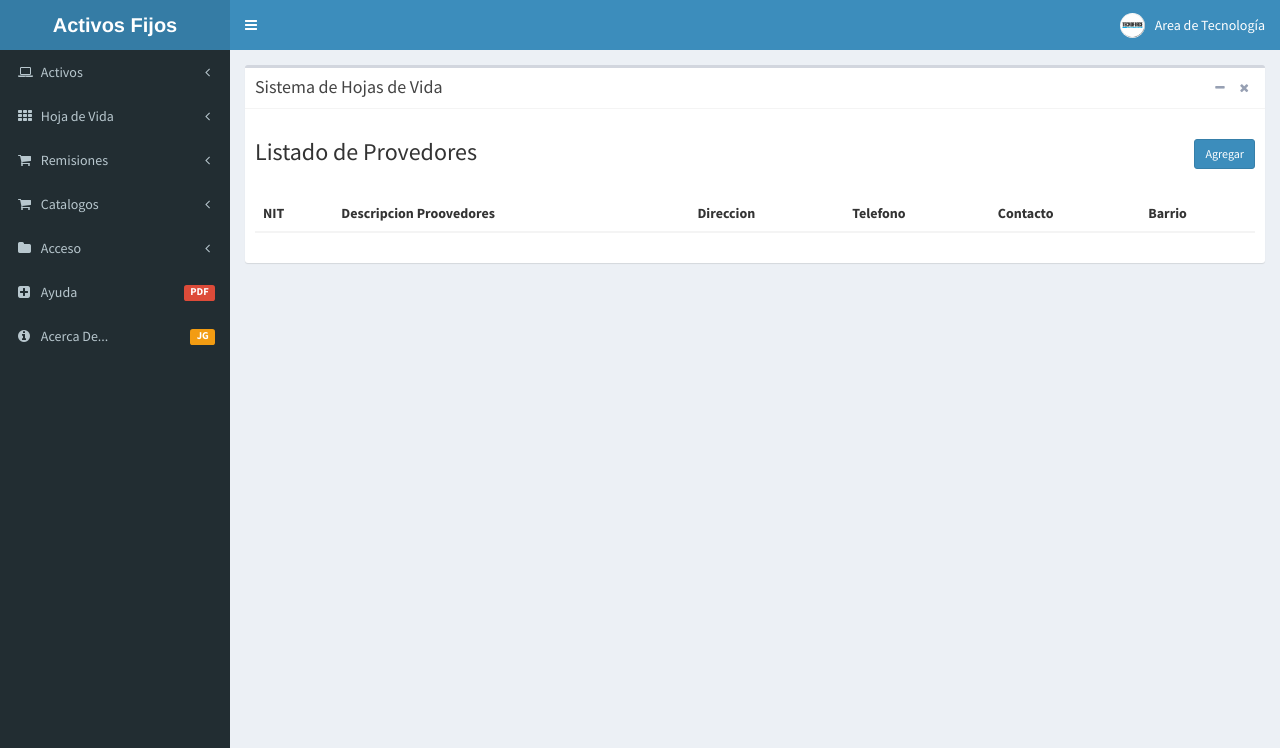
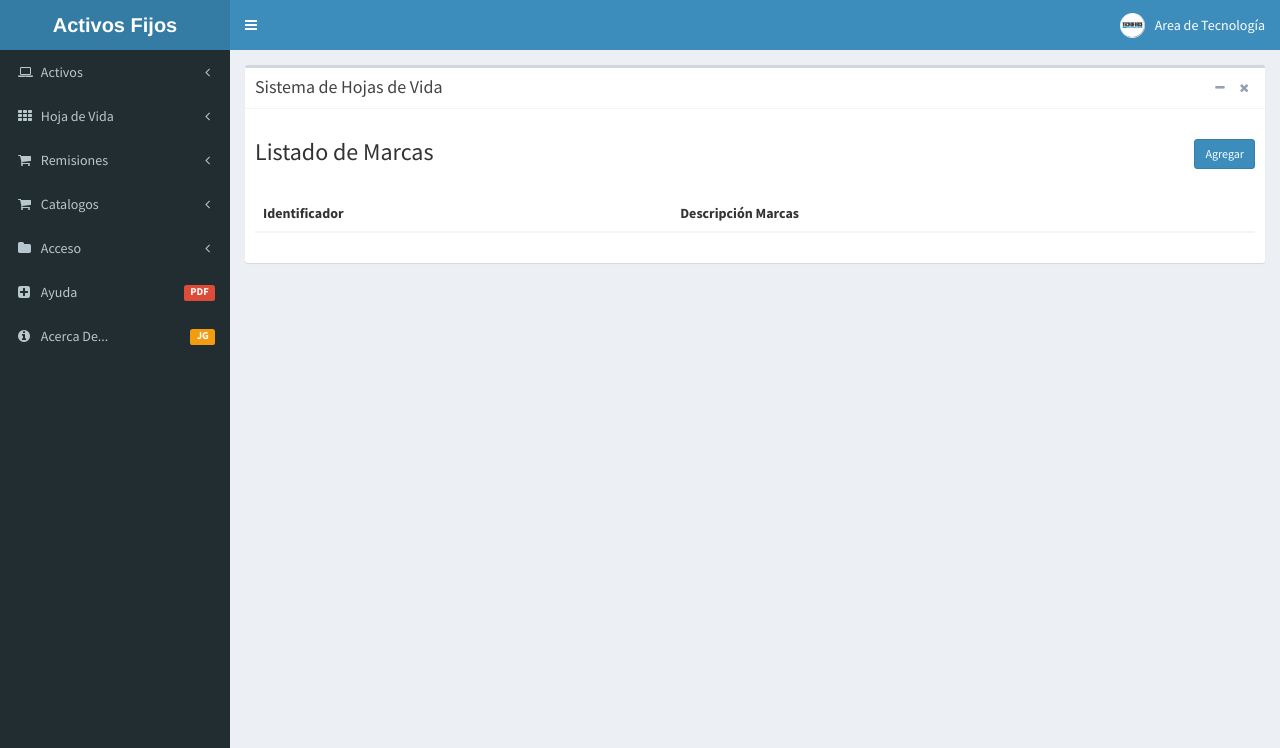
Before and after one commit to Carlosbarrera585c/HJMpava, a PHP site: page /marca.php in a window 1280 px wide. Shown: the top 748 px of the page. Run offline with PHP 8.4, Linux system fonts and the light colour scheme; data that the repository does not hold is empty.

Commit message:
Mejora en CRUD de Marca

```diff
--- a/ajax/marca_ajax.php
+++ b/ajax/marca_ajax.php
@@ -5,7 +5,7 @@ header('Content-Type: application/json');
 
 function listar() {
     $conexion = conectar();
-    $sql = 'SELECT nit,nombre,direccion,telefono,contacto,barrio,ciudad FROM proveedor';
+    $sql = 'SELECT id,desc_marca FROM marcas';
     $result = mysqli_query($conexion, $sql);
     $data = [];
     if ($result) {
@@ -13,6 +13,7 @@ function listar() {
             $data[] = $row;
         }
         echo json_encode(array('ok' => true, 'data' => $data));
+
     } else {
         echo json_encode(array('ok' => false, 'error' => mysqli_error($conexion)));
     }
@@ -20,50 +21,39 @@ function listar() {
 
 function registrar() {
     $conexion = conectar();
-    $nit = $_POST['nit'];
-    $nombre = $_POST['nombre'];
-    $direccion = $_POST['direccion'];
-    $telefono = $_POST['telefono'];
-    $contacto = $_POST['contacto'];
-    $barrio = $_POST['barrio'];
-    $ciudad = $_POST['ciudad'];
-    $sql = "INSERT INTO proveedor (nit,nombre,direccion,telefono,contacto,barrio,ciudad) VALUES ('$nit','$nombre','$direccion','$telefono','$contacto','$barrio', '$ciudad')";
+    $id = $_POST['id'];
+    $descripcion = $_POST['descripcion'];
+    $sql = "INSERT INTO marcas (desc_marca) VALUES ('$descripcion')";
     $result = mysqli_query($conexion, $sql);
     if ($result) {
-        echo json_encode(array('ok' => true, 'mensaje' => 'Proveedor Registrado'));
+        echo json_encode(array('ok' => true, 'mensaje' => 'Marca Registrada'));
     } else {
-        echo json_encode(array('ok' => false, 'mensaje' => 'No se registro el proveedor'));
+        echo json_encode(array('ok' => false, 'mensaje' => 'No se pudo registrar la Marca'));
     }
 }
 
 function editar() {
     $conexion = conectar();
-    $nit = $_POST['nit'];
-    $nombre = $_POST['nombre'];
-    $direccion = $_POST['direccion'];
-    $telefono = $_POST['telefono'];
-    $contacto = $_POST['contacto'];
-    $barrio = $_POST['barrio'];
-    $ciudad = $_POST['ciudad'];
-    $sql = "UPDATE proveedor SET nit = '$nit', nombre = '$nombre', direccion = '$direccion', telefono = '$telefono', contacto = '$contacto', barrio = '$barrio', ciudad = '$ciudad' WHERE nit = '$nit'";
-    print_r($sql);
+    $id = $_POST['id'];
+    $descripcion = $_POST['descripcion'];
+    $sql = "UPDATE marcas SET desc_marca = '$descripcion' WHERE id = '$id'";
     $result = mysqli_query($conexion, $sql);
     if ($result) {
-        echo json_encode(array('ok' => true, 'mensaje' => 'Proveedor Actualizado'));
+        echo json_encode(array('ok' => true, 'mensaje' => 'Marca Actualizada'));
     } else {
-        echo json_encode(array('ok' => false, 'mensaje' => 'No se registro el proveedor'));
+        echo json_encode(array('ok' => false, 'mensaje' => 'La marca no se pudo actualizar'));
     }
 }
 
 function eliminar() {
     $conexion = conectar();
-    $nit = $_POST['nit'];
-    $sql = "DELETE FROM proveedor WHERE nit = '$nit'";
+    $id = $_POST['id'];
+    $sql = "DELETE FROM marcas WHERE id = '$id'";
     $result = mysqli_query($conexion, $sql);
     if ($result) {
-        echo json_encode(array('ok' => true, 'mensaje' => 'Proveedor Eliminado'));
+        echo json_encode(array('ok' => true, 'mensaje' => 'Marca Eliminada'));
     } else {
-        echo json_encode(array('ok' => false, 'mensaje' => 'No se registro el proveedor'));
+        echo json_encode(array('ok' => false, 'mensaje' => 'No se Elimino la marca'));
     }
 }
 
--- a/js/marca.js
+++ b/js/marca.js
@@ -23,7 +23,7 @@ $(document).ready(function () {
                 listar();
             },
             error: function () {
-                console.log("No se ha podido obtener la información");
+                console.log("No se ha podido obtener la información2111");
             }
         });
     });
@@ -68,7 +68,7 @@ function listar() {
                     html += '<td>' + item.desc_marca + '</td>';
                     html += '<td><button onclick="editar=true" class="btn btn-sm btn-warning" data-toggle="modal" data-target="#modal-marcas"\n\
                     data-id="'+item.id+'" \n\
-                    data-descripcion="' + item.descripcion + '">Editar</button> ';
+                    data-descripcion="' + item.desc_marca + '">Editar</button> ';
                     html += '<button class="btn btn-sm btn-danger" onclick=eliminar('+item.id+') >Eliminar</button></td>';
                     html += '</tr>';
                 });
@@ -94,7 +94,7 @@ function eliminar(id){
                 listar();
             },
             error: function () {
-                console.log("No se ha podido obtener la información");
+                console.log("No se ha podido obtener la información1");
             }
         });
     }
--- a/marca.php
+++ b/marca.php
@@ -36,20 +36,16 @@
                                     <div class="row">
                                         <div class="col-md-12">
                                             <!--Contenido-->
-                                            <h3>Listado de Provedores <button class="btn btn-sm btn-primary btn pull-right" data-toggle="modal" data-target="#modal-proveedor">
+                                            <h3>Listado de Marcas <button class="btn btn-sm btn-primary btn pull-right" data-toggle="modal" data-target="#modal-marcas">
                                                     Agregar</button></h3>
                                             <br/>
                                             <div class="table-responsive">
                                                 <table class="table">
                                                     <thead>
-                                                    <th>NIT</th>
-                                                    <th>Descripcion Proovedores</th>
-                                                    <th>Direccion</th>
-                                                    <th>Telefono</th>
-                                                    <th>Contacto</th>
-                                                    <th>Barrio</th>
+                                                    <th>Identificador</th>
+                                                    <th>Descripción Marcas</th>
                                                     </thead>
-                                                    <tbody id="datos">
+                                                    <tbody id="datos-marcas">
                                                     </tbody>
                                                 </table>
                                             </div>
@@ -68,40 +64,23 @@
 <!--Fin-Contenido-->
 <!-- FOOTER -->
 <!-- Ventana Modal Insertar Datos -->
-<div class="modal fade" id="modal-proveedor" tabindex="-1" role="dialog" aria-labelledby="exampleModalLabel" aria-hidden="true">
+<div class="modal fade" id="modal-marcas" tabindex="-1" role="dialog" aria-labelledby="exampleModalLabel" aria-hidden="true">
     <div class="modal-dialog" role="document">
         <div class="modal-content">
             <div class="modal-header">
                 <button type="button" class="close" data-dismiss="modal" aria-label="Close">
                     <span aria-hidden="true">&times;</span>
                 </button>
-                <h3 class="modal-title" id="titulo-modal">Nuevo proveedor</h3>
+                <h3 class="modal-title" id="titulo-modal">Nueva marca</h3>
             </div>
             <div class="modal-body">
                 <form id="form-datos">
                     <div class="form-group">
-                        <label for="recipient-name" class="col-form-label">NIT</label>
-                        <input type="text" class="form-control" id="nit" name="nit">
+                        <input type="hidden" class="form-control" id="id" maxlength="15" name="id" required="required">
                     </div>
                     <div class="form-group">
-                        <label for="recipient-name" class="col-form-label">Nombre</label>
-                        <input type="text" class="form-control" id="nombre" name="nombre">
-                    </div>
-                    <div class="form-group">
-                        <label for="recipient-name" class="col-form-label">Direccion</label>
-                        <input type="text" class="form-control" id="direccion" name="direccion">
-                    </div>
-                    <div class="form-group">
-                        <label for="recipient-name" class="col-form-label">Telefono</label>
-                        <input type="text" class="form-control" id="telefono" name="telefono">
-                    </div>
-                    <div class="form-group">
-                        <label for="recipient-name" class="col-form-label">Contacto</label>
-                        <input type="text" class="form-control" id="contacto" name="contacto">
-                    </div>
-                    <div class="form-group">
-                        <label for="recipient-name" class="col-form-label">Barrio</label>
-                        <input type="text" class="form-control" id="barrio" name="barrio">
+                        <label for="recipient-name" class="col-form-label">Descripción</label>
+                        <input type="text" class="form-control" id="descripcion" maxlength="40" name="descripcion">
                     </div>
                     <div class="modal-footer">
                         <button type="button" class="btn btn-secondary" data-dismiss="modal">Cerrar</button>
@@ -115,7 +94,7 @@
 </div>
 <!-- Fin Ventana Modal -->
 <?php include_once 'shared/footer.php'; ?>
-<script src="js/proveedor.js"></script>
+<script src="js/marca.js"></script>
 <!-- END FOOTER -->
 </body>
 </html>
--- a/shared/head.php
+++ b/shared/head.php
@@ -13,7 +13,7 @@
     <!-- AdminLTE Skins. Choose a skin from the css/skins
          folder instead of downloading all of them to reduce the load. -->
     <link rel="stylesheet" href="assets/css/_all-skins.min.css">
-    <link rel="apple-touch-icon" href="assets/img/apple-touch-icon.png">
-    <link rel="shortcut icon" href="assets/img/favicon.ico">
+    <link rel="apple-touch-icon" href="assets/img/mercapava.png">
+    <link rel="shortcut icon" href="assets/img/mercapava.png">
 
   </head>
```
Also changed, not shown: js/marca.js.js (deleted, +0 -121 lines), assets/img/mercapava.png (added).
